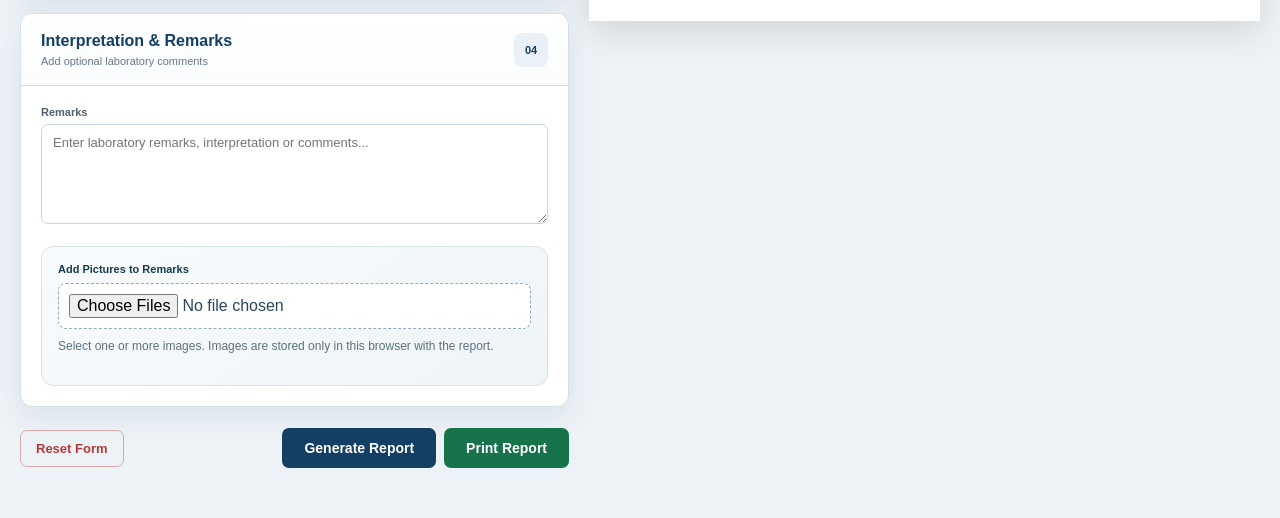
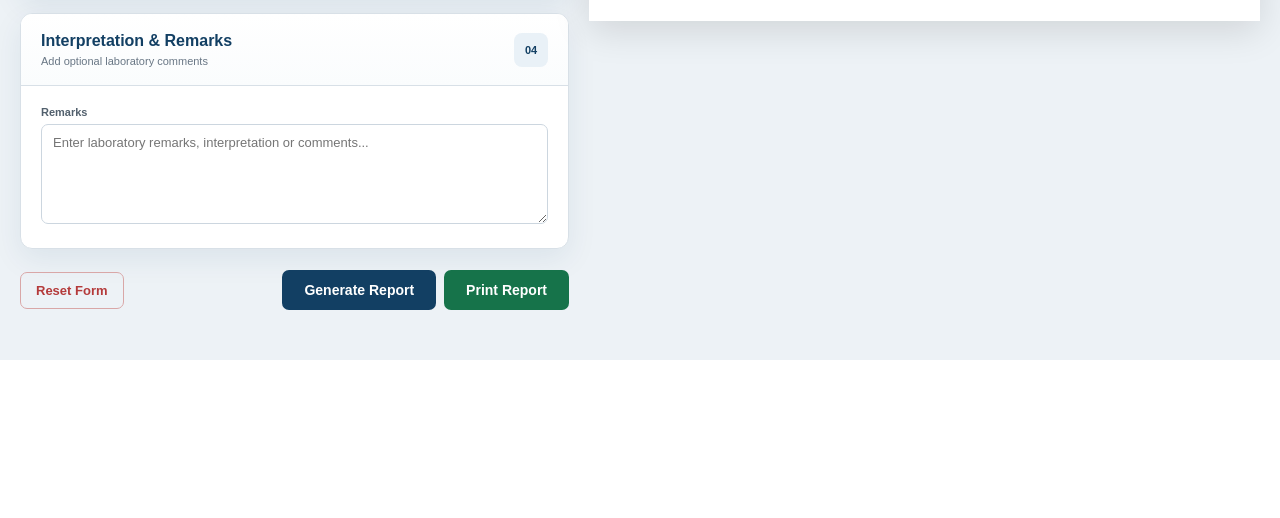
Before and after one commit to shreebalaji767/PATHOLOGY-REPORT-APP, a Flask app: page /app in a window 1280 px wide. Shown: the part 1211-1729 px from the top of the page. After the commit the page ends 1571 px from the top, so only its background shows below. Run offline with Flask 3, Linux system fonts and the light colour scheme; some libraries are stand-ins or nearby versions.

Commit message:
Remove remarks picture option from report form

```diff
--- a/templates/index.html
+++ b/templates/index.html
@@ -655,12 +655,7 @@
 
                     </div>
 
-                    <div class="form-group remarks-image-upload">
-                        <label for="remarksImages">Add Pictures to Remarks</label>
-                        <input type="file" id="remarksImages" accept="image/*" multiple>
-                        <small>Select one or more images. Images are stored only in this browser with the report.</small>
-                        <div id="remarksImageUploadsPreview" class="remarks-image-thumbnails"></div>
-                    </div>
+
 
                 </div>
 
```
